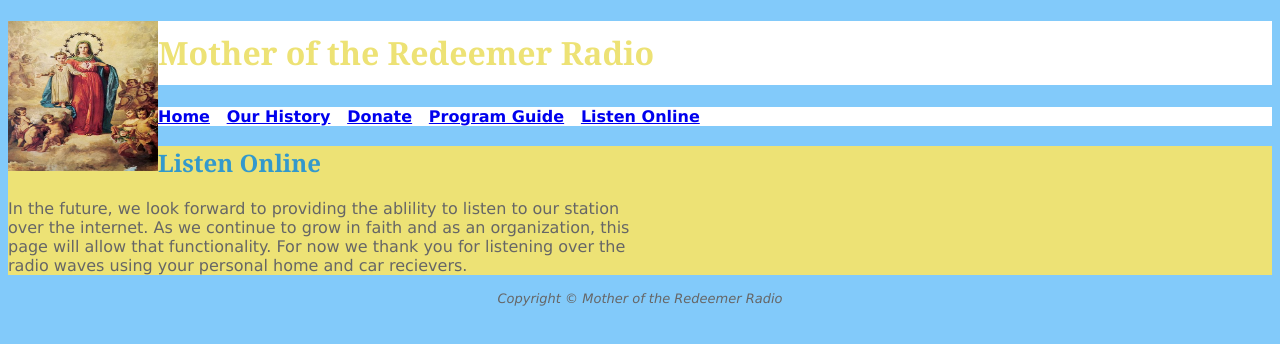
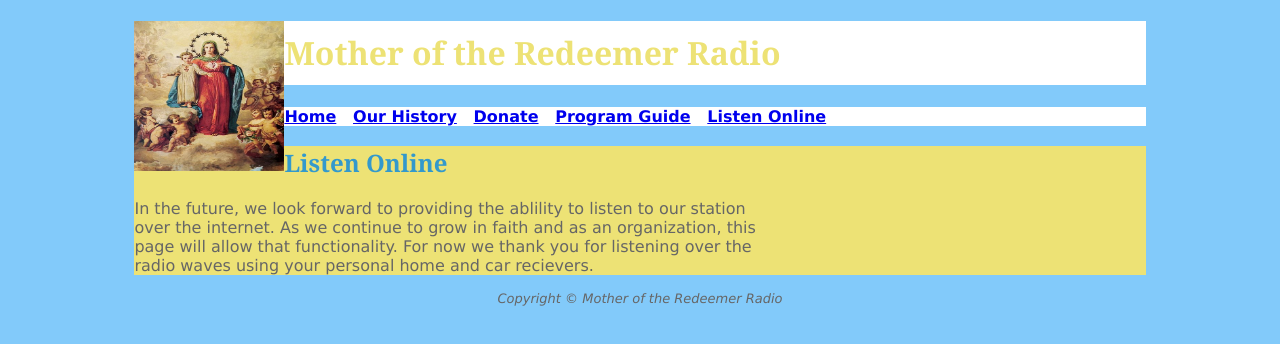
Before and after one commit to cstheriac/WIAH, a plain HTML site: page ListenOnline.html in a window 1280 px wide. Drawn offline with Linux system fonts and the light colour scheme.

Commit message:
Update ListenOnline.html

```diff
--- a/ListenOnline.html
+++ b/ListenOnline.html
@@ -7,6 +7,7 @@
 <link rel="stylesheet" href="Style.css">
 <link rel="shortcut icon" href="mary.png" />
 </head>
+<div id="wraper">
 <body>
 <header>
 <img src="Mary.jpg" height="150" width="150" id="floatLeft" />
@@ -34,4 +35,5 @@
 Copyright &copy; Mother of the Redeemer Radio<br>
 </footer>
 </body>
+</div>
 </html>
```
